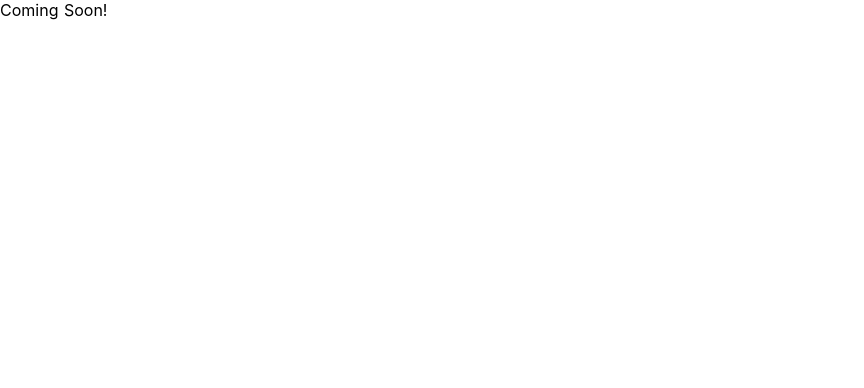
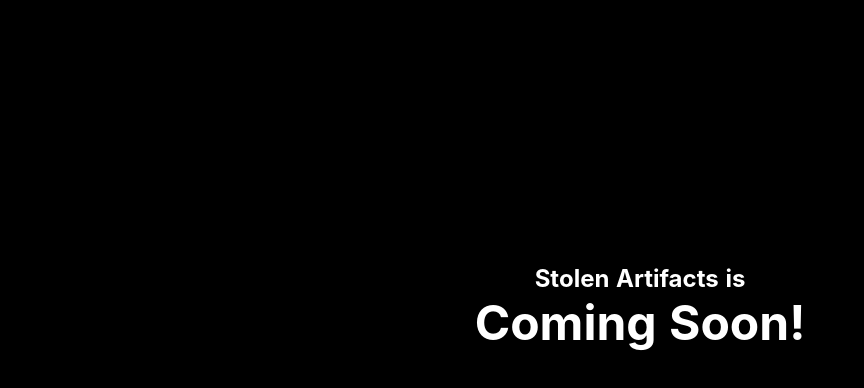
Before and after one commit to Jabari/stolen-artifacts, a Nuxt app: page /sa in a window 1280 px wide. Shown: the top 388 px of the page, without its empty margins (0-864 px from the left). Built offline with nearby package versions, Linux system fonts and the light colour scheme.

Commit message:
new SA coming soon page style

```diff
--- a/components/FrontPage.vue
+++ b/components/FrontPage.vue
@@ -54,7 +54,11 @@ export default {
 
 		// method that listens for drag-left/swipe-left event and spins the ~
 		// and slowly fades the div to reveal record gif
-	}
+	},
+	transition (to, from) {
+    if (!from) return 'slide-left'
+    return +to.query.page < +from.query.page ? 'slide-right' : 'slide-left'
+  }
 }
 </script>
 <style lang="scss">
--- a/pages/sa.vue
+++ b/pages/sa.vue
@@ -1,5 +1,29 @@
 <template>
-	<div>
-		Coming Soon!
-	</div>
+	<main>
+		<section>
+			<h2>Stolen Artifacts is</h2>
+			<h1>
+				Coming Soon!
+			</h1>
+		</section>
+
+	</main>
 </template>
+<style lang="scss">
+h1 {
+	font-size: 3rem;
+
+}
+main {
+	background: #000;
+	height: 100vh;
+	width: 100vw;
+}
+section {
+	color: #fff;
+	text-align: center;
+	position: fixed;
+	top: 33%;
+	width: 100%;
+}
+</style>
```
